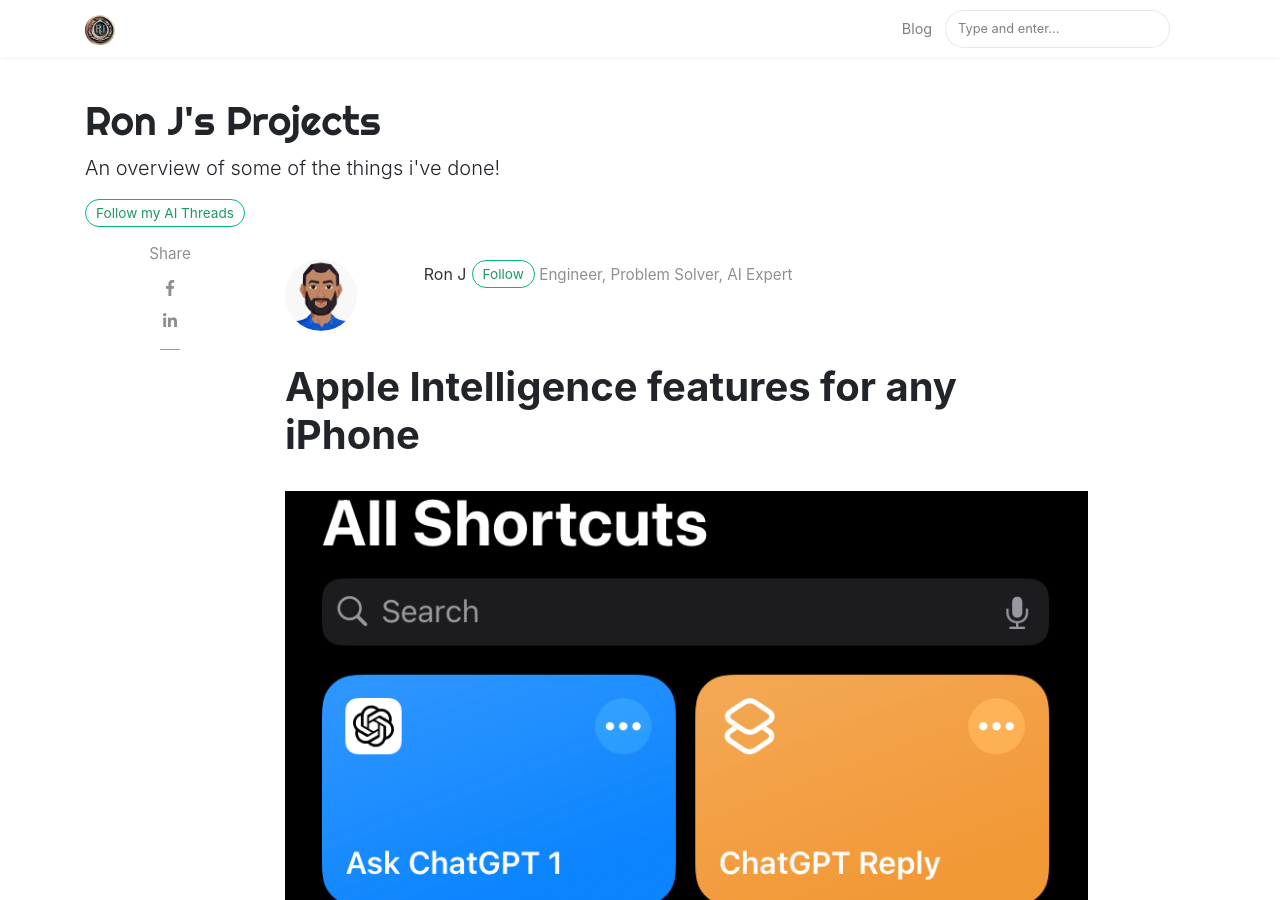
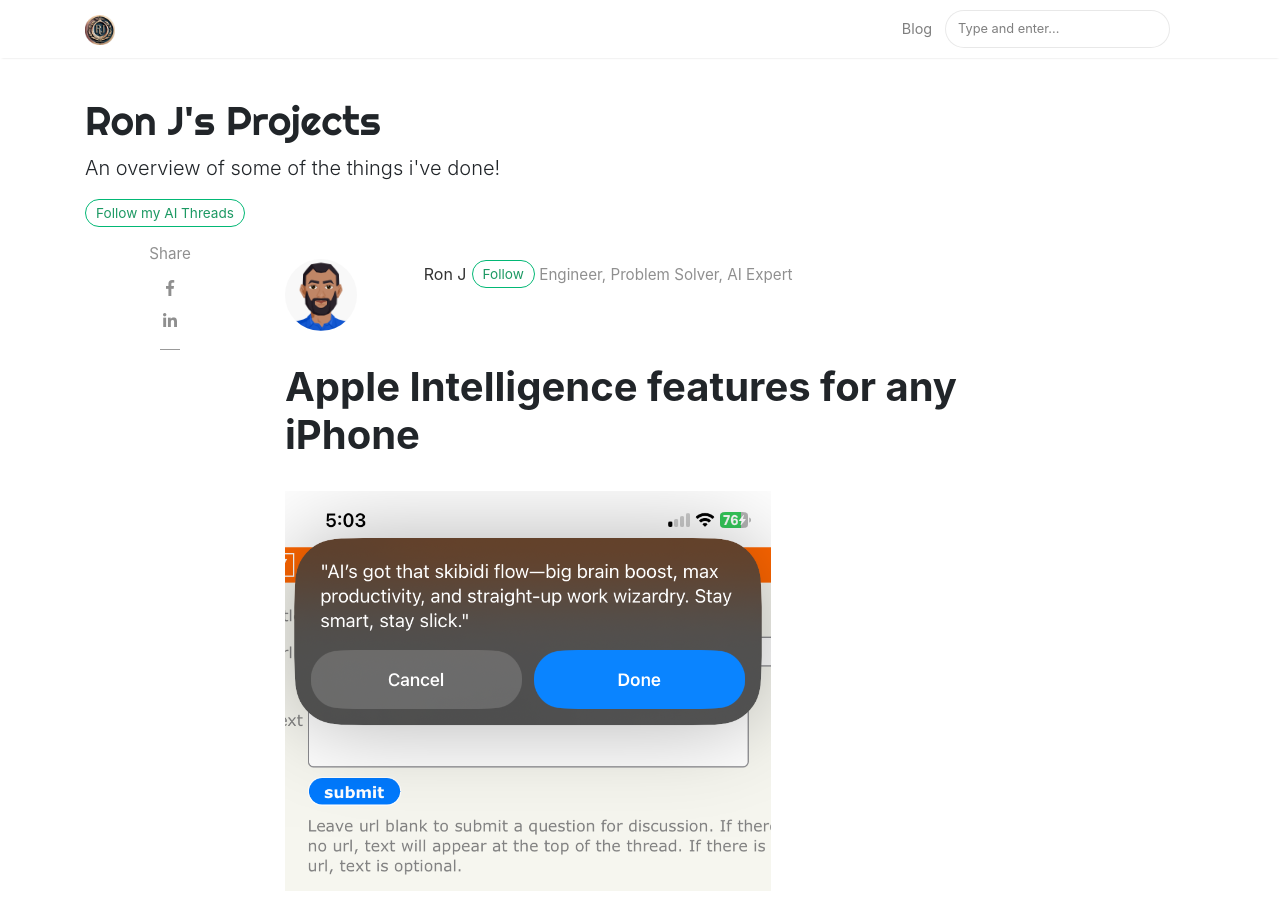
Before and after one commit to iRonJ/iRonJ.github.io, a Jekyll site: the page built from _posts/2024-12-15-AIopenai.md, in a window 1280 px wide and 900 px high. Built offline with Jekyll 4.4.1, drawn with Linux system fonts in a browser that asks for light colours; nearby versions of some CDN libraries.

Commit message:
update shortcuts header

```diff
--- a/_posts/2024-12-15-AIopenai.md
+++ b/_posts/2024-12-15-AIopenai.md
@@ -3,7 +3,7 @@
 title:  "Apple Intelligence features for any iPhone"
 author: ron
 categories: [ hobby, AI, iOS, tutorial]
-image: assets/images/ShortcutsMain.png
+image: assets/images/ShortcutsMainHead.png
 featured: true
 hidden: false
 ---
```
Also changed, not shown: assets/images/ShortcutsMainHead.png (added), 9 other files.
